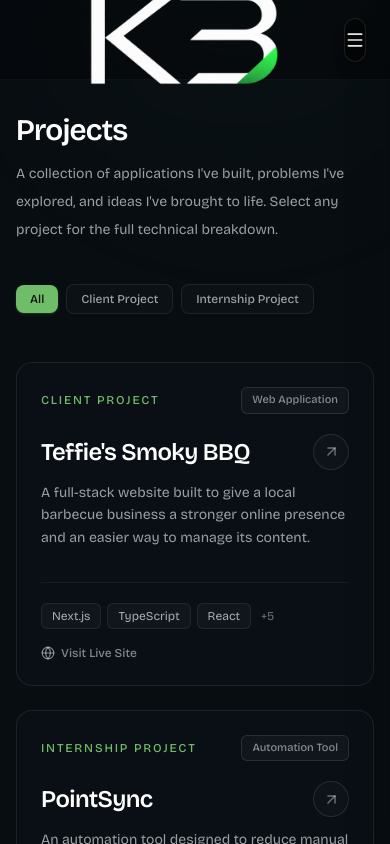
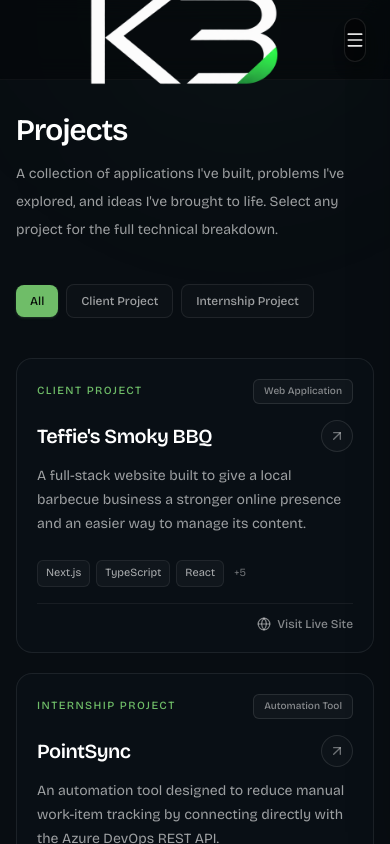
Before and after one commit to kjbroderick12/portfolio, a Next.js app: page /projects in a window 390 px wide. Shown: the top 844 px of the page. Built offline with nearby package versions, Linux system fonts and the light colour scheme.

Commit message:
chore: refine projects page layout, mobile spacing, and responsive card styling

```diff
--- a/src/features/projects/components/ProjectsGrid.tsx
+++ b/src/features/projects/components/ProjectsGrid.tsx
@@ -3,55 +3,48 @@
 import { useState } from "react";
 import Link from "next/link";
 import { ArrowUpRight, Code2, Globe } from "lucide-react";
+import type { Project } from "@/features/projects/types/project";
 
-export interface ProjectItem {
-  slug: string;
-  name: string;
-  category: string;
-  type: string;
-  description: string;
-  technologies: string[];
-  externalUrl?: string;
-  externalLabel?: string;
-  externalType?: "github" | "live" | string;
-}
-
-export default function ProjectsGrid({ projects }: { projects: ProjectItem[] }) {
-  const [filter, setFilter] = useState<string>("All");
+export default function ProjectsGrid({ projects }: { projects: Project[] }) {
+  const [filter, setFilter] = useState("All");
 
   const categories = [
     "All",
-    ...Array.from(new Set(projects.map((p) => p.category))),
+    ...Array.from(new Set(projects.map((project) => project.category))),
   ];
 
-  const filteredProjects = projects.filter((project) => {
-    if (filter === "All") return true;
-    return project.category === filter;
-  });
+  const filteredProjects = projects.filter(
+    (project) => filter === "All" || project.category === filter
+  );
 
   return (
     <div>
-      {/* Category Filter Pills */}
+      {/* Category Filters */}
       {categories.length > 2 && (
-        <div className="mb-12 flex flex-wrap items-center gap-2">
-          {categories.map((cat) => (
+        <div
+          className="mb-10 flex flex-wrap items-center gap-2 sm:mb-12"
+          aria-label="Filter projects by category"
+        >
+          {categories.map((category) => (
             <button
-              key={cat}
-              onClick={() => setFilter(cat)}
-              className={`rounded-lg px-3.5 py-1.5 text-xs font-medium transition-all duration-200 ${
-                filter === cat
+              key={category}
+              type="button"
+              onClick={() => setFilter(category)}
+              aria-pressed={filter === category}
+              className={`rounded-lg px-3.5 py-2 text-xs font-medium transition-all duration-200 ${
+                filter === category
                   ? "bg-[#6fbd68] text-[#081009] shadow-sm shadow-[#6fbd68]/20"
                   : "border border-white/8 bg-white/2 text-white/60 hover:border-white/25 hover:text-white"
               }`}
             >
-              {cat}
+              {category}
             </button>
           ))}
         </div>
       )}
 
-      {/* 2-Column Text-First Bento Card Grid */}
-      <div className="grid grid-cols-1 gap-6 md:grid-cols-2 lg:gap-8">
+      {/* Project Cards */}
+      <div className="grid auto-rows-fr grid-cols-1 gap-5 md:grid-cols-2 md:gap-6 lg:gap-8">
         {filteredProjects.map((project) => {
           const ExternalIcon =
             project.externalType === "github" ? Code2 : Globe;
@@ -59,81 +52,90 @@ export default function ProjectsGrid({ projects }: { projects: ProjectItem[] })
           return (
             <article
               key={project.slug}
-              className="group relative flex flex-col justify-between rounded-2xl border border-white/8 bg-[#0b1117]/80 p-6 transition-all duration-300 hover:border-[#6fbd68]/40 hover:bg-[#0b1117] sm:p-8"
+              className="group flex h-full flex-col rounded-2xl border border-white/8 bg-[#0b1117]/80 p-5 transition-all duration-300 hover:border-[#6fbd68]/40 hover:bg-[#0b1117] sm:p-8"
             >
-              {/* Primary Card Link -> Case Study Slug */}
+              {/* Case Study Link */}
               <Link
                 href={`/projects/${project.slug}`}
                 scroll={true}
-                aria-label={`View ${project.name} case study`}
-                className="absolute inset-0 z-10 rounded-2xl focus-visible:outline-2 focus-visible:outline-offset-4 focus-visible:outline-[#6fbd68]"
-              />
-
-              <div>
-                {/* Top Meta Bar (Number removed, showing category & type cleanly) */}
+                aria-label={`View ${project.name} project details`}
+                className="group/link flex flex-1 flex-col rounded-md focus-visible:outline-2 focus-visible:outline-offset-4 focus-visible:outline-[#6fbd68]"
+              >
+                {/* Category and Project Type */}
                 <div className="flex items-center justify-between gap-3">
-                  <span className="text-xs font-medium uppercase tracking-[0.15em] text-[#6fbd68]">
+                  <span className="text-[11px] font-medium uppercase tracking-[0.13em] text-[#6fbd68] sm:text-xs sm:tracking-[0.15em]">
                     {project.category}
                   </span>
 
-                  <span className="rounded-md border border-white/10 bg-white/3 px-2.5 py-1 text-[11px] font-medium text-white/50">
+                  <span className="rounded-md border border-white/10 bg-white/3 px-2.5 py-1 text-[10px] font-medium text-white/50 sm:text-[11px]">
                     {project.type}
                   </span>
                 </div>
 
-                {/* Title & Description */}
-                <div className="mt-5">
-                  <div className="flex items-center justify-between gap-4">
-                    <h2 className="text-2xl font-semibold tracking-tight text-white transition-colors group-hover:text-[#6fbd68] sm:text-3xl">
+                {/* Title and Description */}
+                <div className="mt-4 sm:mt-5">
+                  <div className="flex items-center justify-between gap-3 sm:gap-4">
+                    <h2 className="text-xl font-semibold tracking-tight text-white transition-colors duration-300 group-hover/link:text-[#6fbd68] sm:text-3xl">
                       {project.name}
                     </h2>
-                    <div className="flex h-9 w-9 shrink-0 items-center justify-center rounded-full border border-white/10 bg-white/2 text-white/40 transition-all duration-300 group-hover:border-[#6fbd68]/40 group-hover:bg-[#6fbd68]/10 group-hover:text-[#6fbd68]">
-                      <ArrowUpRight size={17} />
+
+                    <div className="flex h-8 w-8 shrink-0 items-center justify-center rounded-full border border-white/10 bg-white/2 text-white/40 transition-all duration-300 group-hover/link:border-[#6fbd68]/40 group-hover/link:bg-[#6fbd68]/10 group-hover/link:text-[#6fbd68] sm:h-9 sm:w-9">
+                      <ArrowUpRight size={16} aria-hidden="true" />
                     </div>
                   </div>
 
-                  <p className="mt-3 line-clamp-3 text-sm leading-relaxed text-white/60">
+                  <p className="mt-3 line-clamp-3 text-sm leading-6 text-white/60 sm:leading-relaxed">
                     {project.description}
                   </p>
                 </div>
-              </div>
 
-              {/* Bottom Footer: Tech Stack + External Link */}
-              <div className="mt-8 border-t border-white/6 pt-5">
-                <div className="flex flex-wrap items-center justify-between gap-4">
-                  <div className="flex flex-wrap items-center gap-1.5">
-                    {project.technologies.slice(0, 3).map((tech) => (
+                {/* Technologies */}
+                <div className="mt-auto flex flex-wrap items-center gap-1.5 pt-6 sm:pt-8">
+                  {project.technologies.slice(0, 3).map((technology) => (
                     <span
-                        key={tech}
-                        className="rounded-md border border-white/[0.07] bg-white/3 px-2.5 py-1 text-xs text-white/65"
+                      key={technology}
+                      className="rounded-md border border-white/[0.07] bg-white/3 px-2 py-1 text-[11px] text-white/65 sm:px-2.5 sm:text-xs"
                     >
-                        {tech}
+                      {technology}
                     </span>
                   ))}
+
                   {project.technologies.length > 3 && (
-                      <span className="px-1 text-xs text-white/40">
+                    <span className="px-1 text-[11px] text-white/40 sm:text-xs">
                       +{project.technologies.length - 3}
                     </span>
                   )}
                 </div>
+              </Link>
 
+              {/* External Project Link */}
               {project.externalUrl && (
+                <div className="mt-4 flex justify-end border-t border-white/6 pt-3 sm:mt-5 sm:pt-4">
                   <a
                     href={project.externalUrl}
                     target="_blank"
                     rel="noopener noreferrer"
-                      className="relative z-20 inline-flex items-center gap-1.5 text-xs font-medium text-white/50 transition-colors hover:text-[#6fbd68]"
+                    aria-label={`${project.externalLabel || "Visit"} for ${project.name} (opens in a new tab)`}
+                    className="inline-flex items-center gap-1.5 rounded-sm text-xs font-medium text-white/50 transition-colors hover:text-[#6fbd68] focus-visible:outline-2 focus-visible:outline-offset-4 focus-visible:outline-[#6fbd68]"
                   >
-                      <ExternalIcon size={14} />
+                    <ExternalIcon size={14} aria-hidden="true" />
                     <span>{project.externalLabel || "Visit"}</span>
                   </a>
+                </div>
               )}
-                </div>
-              </div>
             </article>
           );
         })}
       </div>
+
+      {/* Empty State */}
+      {filteredProjects.length === 0 && (
+        <div className="rounded-2xl border border-white/8 bg-[#0b1117]/80 px-6 py-12 text-center">
+          <p className="text-sm text-white/60">
+            No projects found in this category.
+          </p>
+        </div>
+      )}
     </div>
   );
 }
```
Also changed, not shown: src/app/projects/[slug]/page.tsx (+56 -35 lines). Lines whose indentation alone changed are shown as unchanged.
